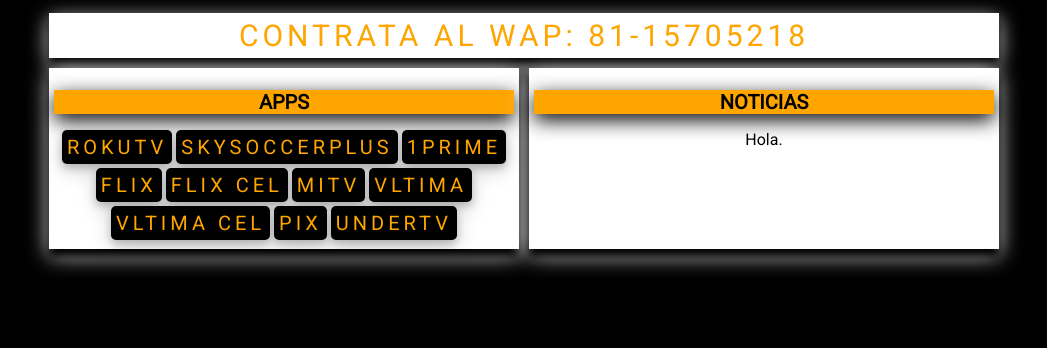
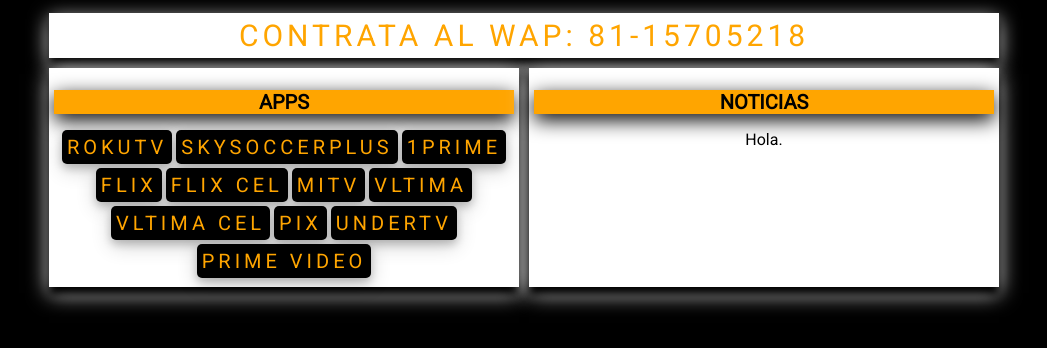
Before and after one commit to aftvnowmty/website1, a plain HTML site: page index.html in a window 1280 px wide. Shown: the whole page, without its empty margins (116-1163 px from the left). Drawn offline with Linux system fonts and the light colour scheme.

Commit message:
Se incluye Prime Video

```diff
--- a/index.html
+++ b/index.html
@@ -277,6 +277,13 @@
 			<span></span>
 			Undertv
 			</a>
+      <a style="--url: url(./primevideo.png)" href="https://drive.google.com/file/d/10QSNVuhx7Ya3EFjTV6VrY9C2zV8oy5CO/view?usp=sharing">
+			<span></span>
+			<span></span>
+			<span></span>
+			<span></span>
+			Prime Video
+			</a>
 	</section>
 
   <section class="card">
@@ -292,10 +299,8 @@
 	function mostrarDimensiones(){
 		let height_value = window.innerHeight;
 		let width_value = window.innerWidth;
-
 		document.getElementById('alto_valor').innerText = 'alto: ' + height_value;
 		document.getElementById('ancho_valor').innerText = 'ancho: ' + width_value;
-
 	}
 </script>
 </html>
```
Also changed, not shown: primevideo.png (added).
